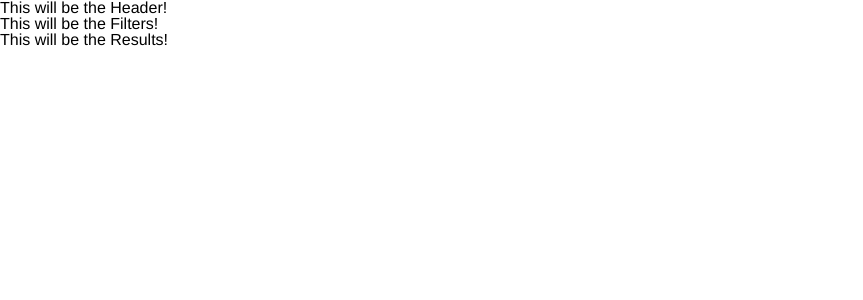
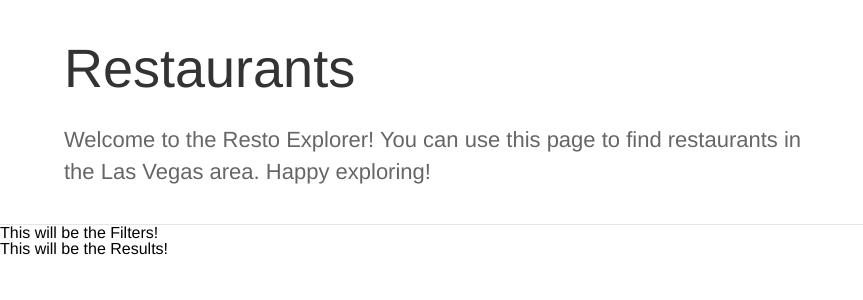
Before and after one commit to surbina/resto-explorer, a React app: page / in a window 1280 px wide. Shown: the top 300 px of the page, without its empty margins (0-863 px from the left). Built offline with nearby package versions, Linux system fonts and the light colour scheme.

Commit message:
feat(list/header): add Header for the List page

```diff
--- /dev/null
+++ b/src/design-system/Title.ts
@@ -0,0 +1,9 @@
+import styled from 'styled-components';
+
+const Title = styled.h1`
+  font-size: ${({ theme: { px2rem } }) => px2rem(54)};
+  line-height: ${({ theme: { px2rem } }) => px2rem(64)};
+  color: ${({ theme: { colors } }) => colors.textPrimary};
+`;
+
+export default Title;
--- /dev/null
+++ b/src/design-system/WelcomeText.ts
@@ -0,0 +1,11 @@
+import styled from 'styled-components';
+
+const WelcomeText = styled.p`
+  margin-top: ${({ theme: { px2rem } }) => px2rem(24)};
+  font-size: ${({ theme: { px2rem } }) => px2rem(22)};
+  line-height: ${({ theme: { px2rem } }) => px2rem(32)};
+  color: ${({ theme: { colors } }) => colors.textSecondary};
+  max-width: ${({ theme: { px2rem } }) => px2rem(752)};
+`;
+
+export default WelcomeText;
--- a/src/pages/list/Header.tsx
+++ b/src/pages/list/Header.tsx
@@ -1,11 +1,23 @@
+import Title from 'design-system/Title';
+import WelcomeText from 'design-system/WelcomeText';
 import * as React from 'react';
+import styled from 'styled-components';
 
-interface HeaderProps {
-  className?: string;
-}
+const HeaderWrapper = styled.div`
+  padding: ${({ theme: { px2rem } }) => `${px2rem(36)} ${px2rem(64)}`};
+  border-bottom: 1px solid ${({ theme: { colors } }) => colors.divider1};
+`;
 
-function Header({ className }: HeaderProps) {
-  return <div className={className}>This will be the Header!</div>;
+function Header() {
+  return (
+    <HeaderWrapper>
+      <Title>Restaurants</Title>
+      <WelcomeText>
+        Welcome to the Resto Explorer! You can use this page to find restaurants
+        in the Las Vegas area. Happy exploring!
+      </WelcomeText>
+    </HeaderWrapper>
+  );
 }
 
 export default Header;
```
